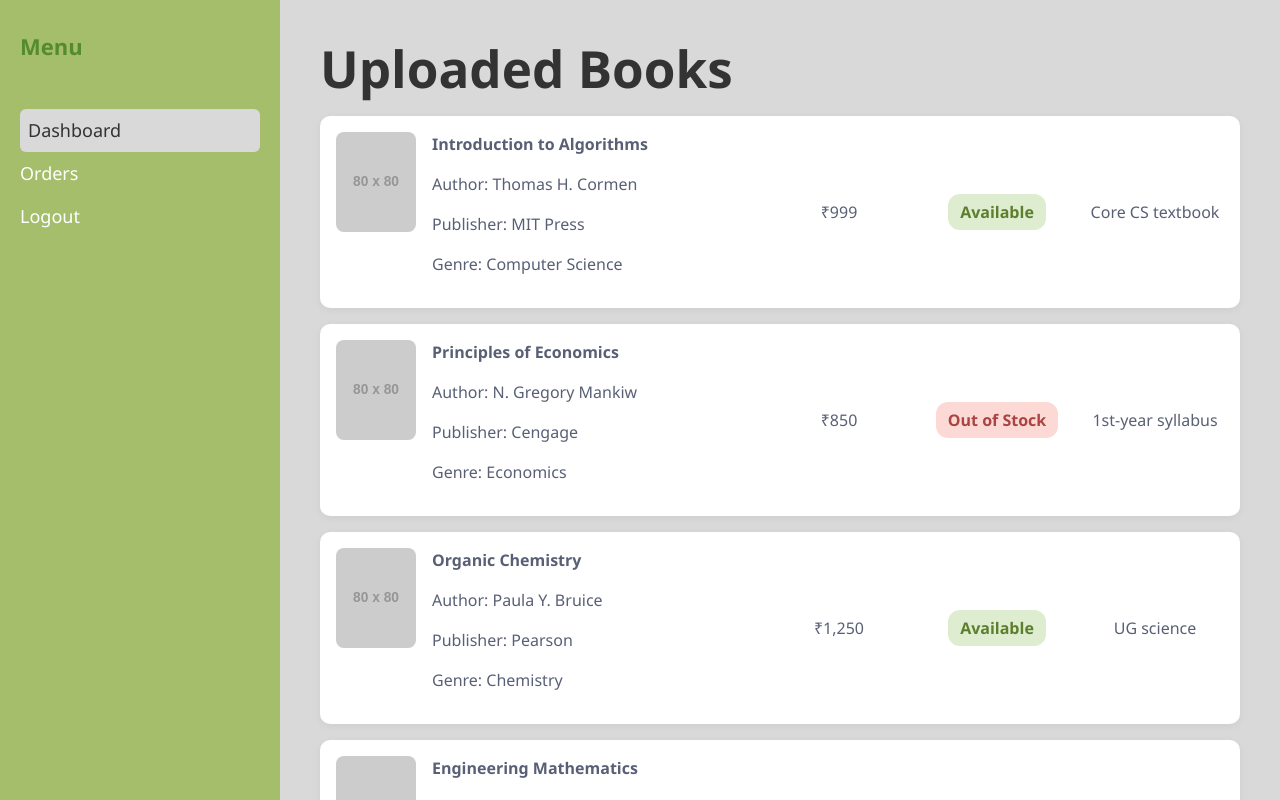
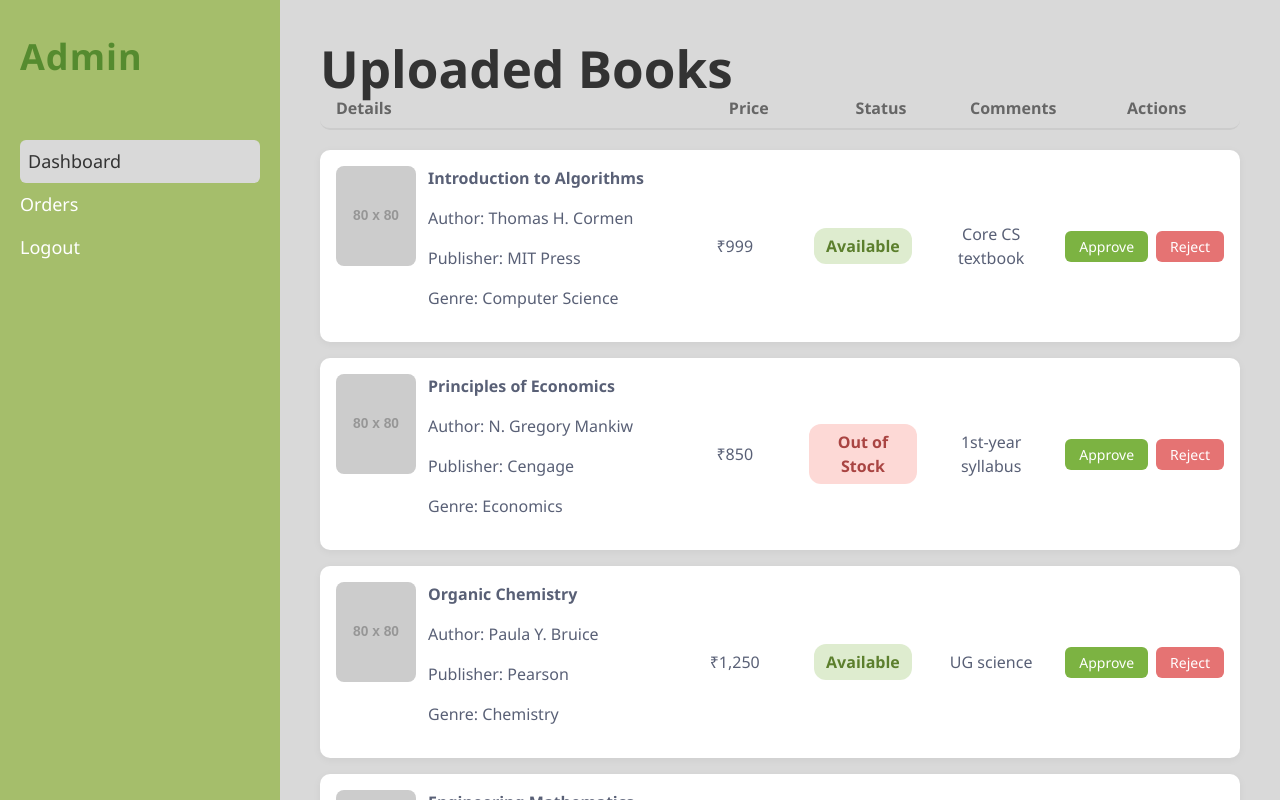
Before and after one commit to kriti0607/Bookmate-Admin, a React (Vite) app: page /dashboard in a window 1280 px wide. Built offline with nearby package versions, Linux system fonts and the light colour scheme.

Commit message:
updated changes

```diff
--- a/src/Dashboard/Dashboard.css
+++ b/src/Dashboard/Dashboard.css
@@ -1,4 +1,3 @@
-/* Main container layout */
 .dashboard-container {
   display: flex;
   height: 100vh;
@@ -7,10 +6,10 @@
   overflow: hidden;
 }
 
-/* Sidebar should stretch the full height */
+/* Sidebar */
 .sidebar {
   width: 240px;
-  background-color: #A5BE6B; /* soft green */
+  background-color: #A5BE6B;
   color: white;
   padding: 20px;
   display: flex;
@@ -21,11 +20,11 @@
   top: 0;
 }
 
-/* Sidebar styling */
-.sidebar-title {
-  font-size: 22px;
-  font-weight: bold;
-  margin-bottom: 30px;
+.admin-title {
+  font-size: 36px;
+  font-weight: 800;
+  margin-bottom: 40px;
+  letter-spacing: 1px;
 }
 
 .sidebar-nav {
@@ -53,7 +52,7 @@
   color: #333;
 }
 
-/* Main content scrollable */
+/* Main Content */
 .main-content {
   flex: 1;
   height: 100vh;
@@ -61,10 +60,10 @@
   padding: 40px;
   background-color: #f0f0f0;
   box-sizing: border-box;
-  color:rgb(89, 96, 118)
+  color: rgb(89, 96, 118);
 }
 
-/* Book List Layout */
+/* Book List */
 .book-list {
   display: flex;
   flex-direction: column;
@@ -81,11 +80,20 @@
   box-shadow: 0 2px 8px rgba(0, 0, 0, 0.05);
 }
 
-/* Column widths */
+.book-row.header-row {
+  background: transparent;
+  box-shadow: none;
+  padding: 0 16px 8px 16px;
+  border-bottom: 2px solid #ccc;
+  font-weight: 600;
+  color: #666;
+}
+
+/* Columns */
 .book-col.details {
   flex: 3;
   display: flex;
-  gap: 16px;
+  gap: 12px;
 }
 
 .book-img {
@@ -97,7 +105,8 @@
 
 .book-col.price,
 .book-col.status,
-.book-col.comments {
+.book-col.comments,
+.book-col.actions {
   flex: 1;
   display: flex;
   align-items: center;
@@ -105,7 +114,12 @@
   text-align: center;
 }
 
-/* Status Badge Styling */
+.book-col.actions {
+  flex: 1.2;
+  gap: 8px;
+}
+
+/* Status Badge */
 .status-badge {
   padding: 6px 12px;
   border-radius: 12px;
@@ -115,11 +129,49 @@
 }
 
 .status-badge.available {
-  background-color: rgba(124, 180, 66, 0.25); /* soft green */
+  background-color: rgba(124, 180, 66, 0.25);
   color: #5c7f2d;
 }
 
 .status-badge.out {
-  background-color: rgba(244, 67, 54, 0.2); /* soft red */
+  background-color: rgba(244, 67, 54, 0.2);
   color: #a94442;
 }
+
+/* Action Buttons */
+.approve-button,
+.reject-button {
+  padding: 6px 14px;
+  font-size: 14px;
+  border: none;
+  border-radius: 6px;
+  cursor: pointer;
+  transition: all 0.3s ease;
+  color: white;
+}
+
+.approve-button {
+  background-color: #7cb342;
+}
+
+.approve-button:hover {
+  background-color: #689f38;
+}
+
+.reject-button {
+  background-color: #e57373;
+}
+
+.reject-button:hover {
+  background-color: #d32f2f;
+}
+
+/* Clicked State */
+.approve-button.clicked,
+.reject-button.clicked {
+  background-color: transparent;
+  color: #999;
+  border: 1px solid #ccc;
+  cursor: default;
+  pointer-events: none;
+}
--- a/src/Dashboard/Dashboard.tsx
+++ b/src/Dashboard/Dashboard.tsx
@@ -1,4 +1,4 @@
-import React from "react";
+import React, { useState } from "react";
 import { useNavigate } from "react-router-dom";
 import "./Dashboard.css";
 
@@ -48,11 +48,26 @@ const sampleBooks = [
 const Dashboard: React.FC = () => {
   const navigate = useNavigate();
 
+  const [clicked, setClicked] = useState<Record<
+    string,
+    { approve: boolean; reject: boolean }
+  >>({});
+
+  const handleClick = (title: string, type: "approve" | "reject") => {
+    setClicked((prev) => ({
+      ...prev,
+      [title]: {
+        approve: type === "approve" ? true : prev[title]?.approve || false,
+        reject: type === "reject" ? true : prev[title]?.reject || false,
+      },
+    }));
+  };
+
   return (
     <div className="dashboard-container">
       {/* Sidebar */}
       <aside className="sidebar">
-        <h2 className="sidebar-title">Menu</h2>
+        <h2 className="admin-title">Admin</h2>
         <nav className="sidebar-nav">
           <ul style={{ listStyleType: "none", paddingLeft: 0 }}>
             <li className="nav-link active" onClick={() => navigate("/dashboard")}>
@@ -72,10 +87,19 @@ const Dashboard: React.FC = () => {
       <main className="main-content">
         <h1>Uploaded Books</h1>
 
+        {/* Header Row */}
+        <div className="book-row header-row">
+          <div className="book-col details">Details</div>
+          <div className="book-col price">Price</div>
+          <div className="book-col status">Status</div>
+          <div className="book-col comments">Comments</div>
+          <div className="book-col actions">Actions</div>
+        </div>
+
+        {/* Book Rows */}
         <div className="book-list">
           {sampleBooks.map((book, index) => (
             <div className="book-row" key={index}>
-              {/* Column 1 - Book Details */}
               <div className="book-col details">
                 <img src={book.imageUrl} alt={book.title} className="book-img" />
                 <div>
@@ -86,12 +110,10 @@ const Dashboard: React.FC = () => {
                 </div>
               </div>
 
-              {/* Column 2 - Price */}
               <div className="book-col price">
                 <p>{book.price}</p>
               </div>
 
-              {/* Column 3 - Status */}
               <div className="book-col status">
                 <span
                   className={`status-badge ${
@@ -102,9 +124,23 @@ const Dashboard: React.FC = () => {
                 </span>
               </div>
 
-              {/* Column 4 - Comments */}
               <div className="book-col comments">
                 <p>{book.comments}</p>
+              </div>
+
+              <div className="book-col actions">
+                <button
+                  className={`approve-button ${clicked[book.title]?.approve ? "clicked" : ""}`}
+                  onClick={() => handleClick(book.title, "approve")}
+                >
+                  Approve
+                </button>
+                <button
+                  className={`reject-button ${clicked[book.title]?.reject ? "clicked" : ""}`}
+                  onClick={() => handleClick(book.title, "reject")}
+                >
+                  Reject
+                </button>
               </div>
             </div>
           ))}
```
